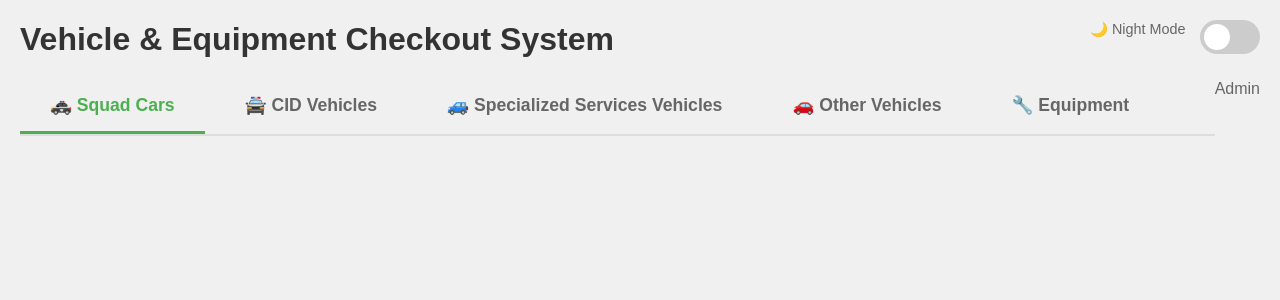
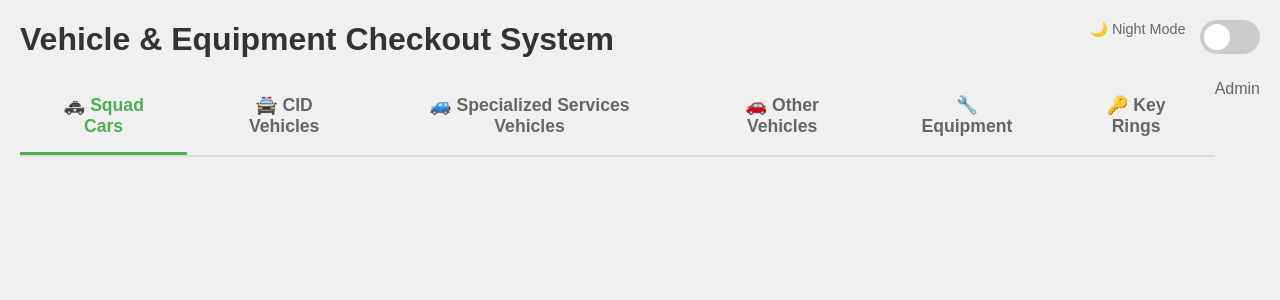
Before and after one commit to sambollman/checkout-system, a Flask app: page / in a window 1280 px wide. Shown: the top 300 px of the page. Run offline with Flask 3, Linux system fonts and the light colour scheme; data that the repository does not hold is empty; some libraries are stand-ins or nearby versions.

Commit message:
Add Key Rings category with full dashboard tab, admin panel, and kiosk support

```diff
--- a/app.py
+++ b/app.py
@@ -200,13 +200,16 @@ def index():
                        key=natural_sort_key)
     equipment = sorted([k for k in formatted_keys if k['category'] == 'Equipment'],
                       key=natural_sort_key)
+    key_rings = sorted([k for k in formatted_keys if k['category'] == 'Key Rings'],
+                       key=natural_sort_key)
 
     return render_template('index.html',
                       squad_cars=squad_cars,
                       specialized_vehicles=specialized_vehicles,
                       cid_vehicles=cid_vehicles,
                       other_vehicles=other_vehicles,
-                      equipment=equipment)
+                      equipment=equipment,
+                      key_rings=key_rings)
 @app.route('/api/status')
 @require_kiosk_auth
 def api_status():
@@ -334,13 +337,16 @@ def api_status():
                        key=natural_sort_key)
     equipment = sorted([k for k in formatted_keys if k['category'] == 'Equipment'],
                       key=natural_sort_key)
+    key_rings = sorted([k for k in formatted_keys if k['category'] == 'Key Rings'],
+                       key=natural_sort_key)
 
     return {
     'squad_cars': squad_cars,
     'specialized_vehicles': specialized_vehicles,
     'cid_vehicles': cid_vehicles,
     'other_vehicles': other_vehicles,
-    'equipment': equipment
+    'equipment': equipment,
+    'key_rings': key_rings
 }
 
 @app.route('/api/notify', methods=['POST'])
--- a/kiosk_gui.py
+++ b/kiosk_gui.py
@@ -1548,7 +1548,7 @@ class KioskGUI:
 
             # Dropdown for category
             category_var = tk.StringVar(value="Squad Cars")
-            categories = ["Squad Cars", "Specialized Services Vehicles", "CID Vehicles", "Other Vehicles", "Equipment"]
+            categories = ["Squad Cars", "Specialized Services Vehicles", "CID Vehicles", "Other Vehicles", "Equipment", "Key Rings"]
 
             dropdown = ttk.Combobox(dialog, textvariable=category_var, values=categories,
                                    font=font.Font(size=16), state='readonly', width=20)
--- a/templates/admin.html
+++ b/templates/admin.html
@@ -412,6 +412,7 @@
                     <option value="CID Vehicles">CID Vehicles</option>
                     <option value="Other Vehicles">Other Vehicles</option>
                     <option value="Equipment">Equipment</option>
+                    <option value="Key Rings">Key Rings</option>
                 </select>
             </label><br>
             <label>Location: <input type="text" name="location" value="Station" style="margin: 10px; padding: 5px;"></label><br>
--- a/templates/index.html
+++ b/templates/index.html
@@ -383,6 +383,7 @@ body {
         <button class="tab" data-category="Specialized Services Vehicles">🚙 Specialized Services Vehicles</button>
         <button class="tab" data-category="Other Vehicles">🚗 Other Vehicles</button>
         <button class="tab" data-category="Equipment">🔧 Equipment</button>
+        <button class="tab" data-category="Key Rings">🔑 Key Rings</button>
     </div>
 
     <!-- Squad Cars Tab -->
@@ -590,6 +591,48 @@ body {
     </div>
 </div>
 
+<!-- Key Rings Tab -->
+<div class="tab-content" id="Key Rings-content">
+    <div class="grid">
+        {% for key in key_rings %}
+        <div class="key-card {% if key.checkout_id %}checked-out{% else %}available{% endif %}">
+            <div class="vehicle-name">{{ key.vehicle_name }}</div>
+            {% if key.checkout_id %}
+                <div class="status checked-out">
+                    <strong>Checked out to:</strong><br>
+                    <span class="checkout-name">{{ key.first_name }} {{ key.last_name }}</span><br>
+                    <small>Since {{ key.checked_out_at }}</small>
+                </div>
+            {% else %}
+                <div class="status available">
+                    ✓ Available
+                </div>
+            {% endif %}
+            {% if key.reservation %}
+                <div style="background: #FFA500; color: white; padding: 5px; margin-top: 5px; border-radius: 3px; font-size: 0.85em;">
+                    📅 Reserved<br>
+                    <small>
+                        {% if key.reservation.first_name %}
+                            For: {{ key.reservation.first_name }} {{ key.reservation.last_name }}<br>
+                        {% elif key.reservation.reserved_for_name %}
+                            For: {{ key.reservation.reserved_for_name }}<br>
+                        {% endif %}
+                        Time: {{ key.reservation.reserved_datetime }}<br>
+                        {% if key.reservation.reason %}{{ key.reservation.reason }}{% endif %}
+                    </small>
+                </div>
+            {% endif %}
+            {% if key.note %}
+                <div style="background: #FF9800; color: black; padding: 5px; margin-top: 5px; border-radius: 3px; font-size: 0.85em;">
+                    ⚠️ Note: {{ key.note.note_text }}
+                </div>
+            {% endif %}
+        </div>
+        {% endfor %}
+    </div>
+</div>
+
+
     <div class="tab-content" id="Equipment-content">
     <!-- Card View -->
     <div class="grid" id="equipmentCards">
@@ -664,6 +707,7 @@ body {
             updateSection('CID Vehicles', data.cid_vehicles);
             updateSection('Other Vehicles', data.other_vehicles);
             updateSection('Equipment', data.equipment);
+            updateSection('Key Rings', data.key_rings);
         }
 
         function updateSection(category, items) {
```
